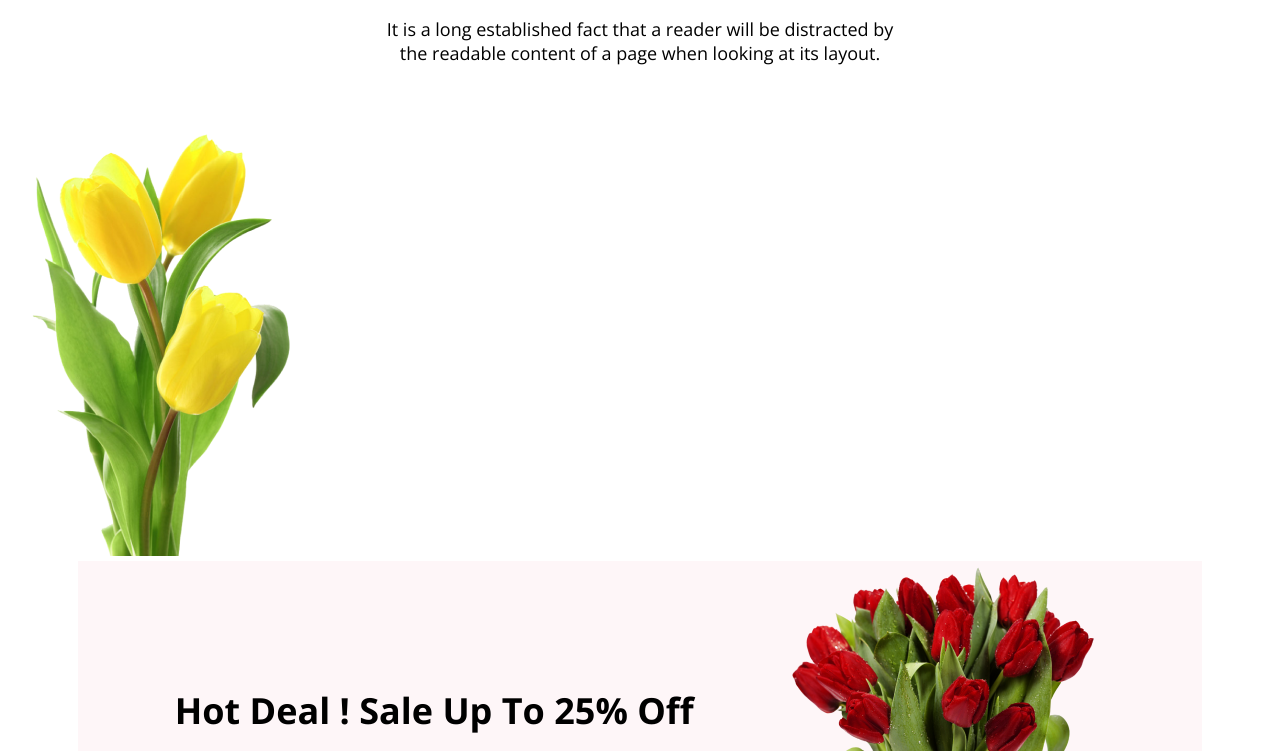
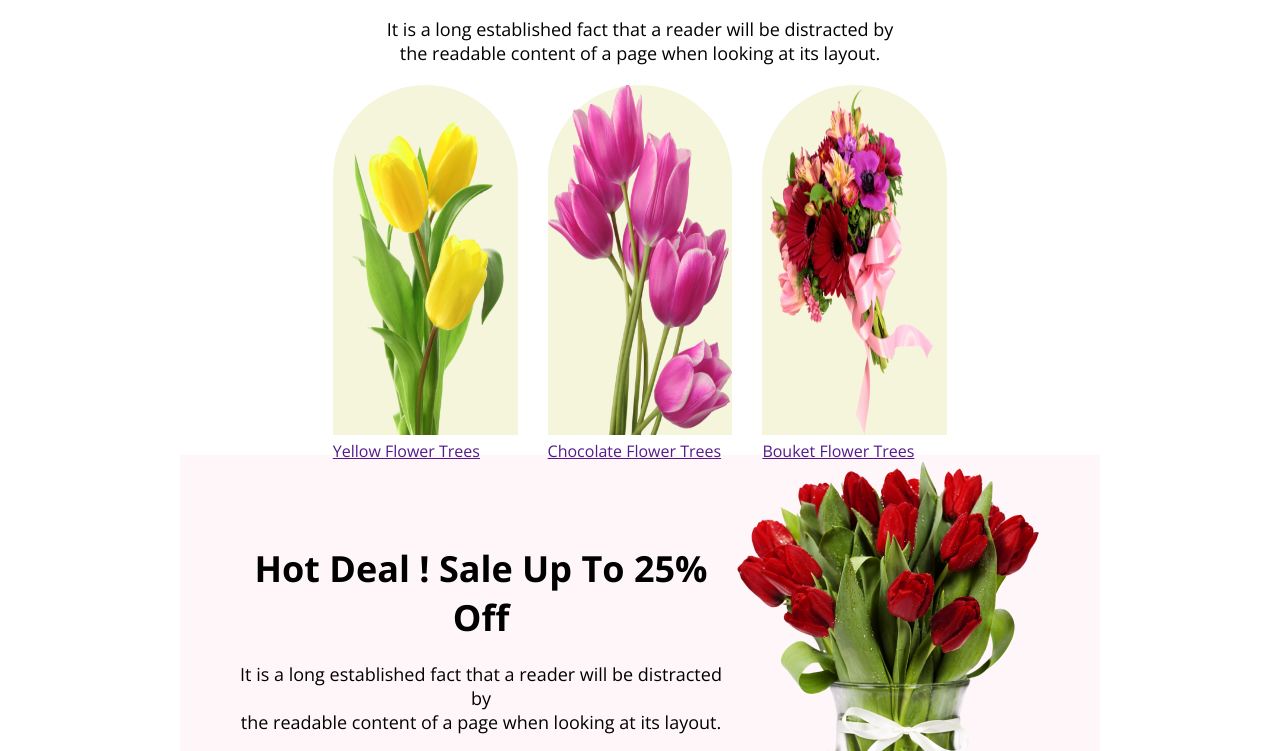
Before and after one commit to Amannan07/flower-shop-website, a plain HTML site: page index.html in a window 1280 px wide. Shown: the part 582-1333 px from the top of the page. Drawn offline with nearby package versions, Linux system fonts and the light colour scheme.

Commit message:
bonus section added

```diff
--- a/index.html
+++ b/index.html
@@ -22,13 +22,29 @@
             </div>
     </header>
     <main>
+        <div class="feature-container">
             <div class="featured-msg">
                 <h2 class="feature-title">Our Featured Flowers</h2>
                 <p class="feature-text">It is a long established fact that a reader will be distracted by<br/>the readable content of a page when looking at its layout.</p>
             </div>
-    <div class="featured-flower">
-        <img src="./Assets/pngwing 7.png" alt="">
+            <div class="cards">
+                <div class="card">
+                    <img class="feature-img" src="./Assets/pngwing 7.png" alt="">
+                    <a class="flower-link" href="">Yellow Flower Trees</a>
                 </div>
+                <div class="card">
+                    <img class="feature-img" src="./Assets/pngwing 6.png" alt="">
+                    <a class="flower-link" href="">Chocolate Flower Trees</a>
+                </div>
+                <div class="card">
+                    <img class="feature-img" src="./Assets/pngwing 5.png" alt="">
+                    <a class="flower-link" href="">Bouket Flower Trees</a>
+                </div>
+
+            </div>
+        </div>
+        <div class="section-hotdeal">
+            <div class="deal-container">
                 <div class="hot-deal-sale">
                     <div class="deal-text">
                         <h3 class="deal-title">Hot Deal ! Sale Up To 25% Off</h3>
@@ -40,6 +56,10 @@
                     </div>
 
                 </div>
+            </div>
+        </div>
+
+
     <!-- instagram section -->
     <div class="insta-msg">
         <h3 class="insta-title">Instagram</h3>
--- a/styles.css
+++ b/styles.css
@@ -56,7 +56,45 @@ body {
     margin-top: 20px;
     margin-bottom: 20px;
 }
+.cards{
+    width: 60%;
+    margin: auto;
+    display: flex;
+    justify-content: space-around;
+    gap: 30px;
+}
+.card{
+    width: 350px;
+    height: 350px;
+    gap: 50px;
+    background-color: beige;
+    border-top-left-radius: 175px;
+    border-top-right-radius: 175px;
+    }
+.feature-container{
+    width: 80%;
+    margin: auto;
+    align-items: center;
 
+}
+.feature-img{
+    width: 100%;
+    height: 100%;
+}
+.flower-link{
+  margin-top: 10px;
+  font-size: 16px;
+  margin-bottom: 20px;
+
+}
+.deal-container{
+    width: 80%;
+   margin: auto;
+
+}
+.section-hotdeal{
+    margin-top: 20px;
+}
 .hot-deal-sale{
     width: 80%;
     margin: auto;
```
Lines whose indentation alone changed are shown as unchanged.
